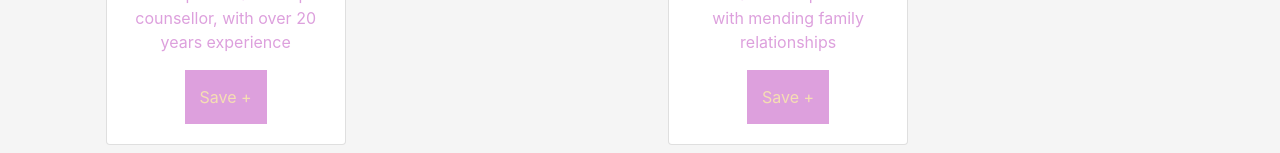
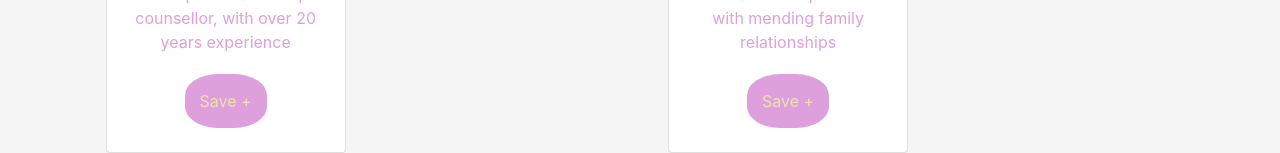
Before and after one commit to lmo99/personalproject, a React (Create React App) app: page / in a window 1280 px wide. Shown: the part 652-805 px from the top of the page. Built offline with nearby package versions, Linux system fonts and the light colour scheme.

Commit message:
tidied up and sorted button styling

```diff
--- a/src/App.css
+++ b/src/App.css
@@ -53,27 +53,15 @@ h1 {
   text-align: center;
 }
 
-button {
+div > button {
   align-self: center;
   background-color: plum;
   color:wheat;
   padding: 15px;
   border:none;
-  border-radius:50%;
+  border-radius: 40%;
   cursor:pointer;
   align-self: center;
   margin: 4px 2px;
 
 }
-
-.Button {
-  align-self: center;
-  background-color: plum;
-  color:wheat;
-  padding: 15px;
-  border:none;
-  border-radius:50%;
-  cursor:pointer;
-  align-self: center;
-  margin: 4px 2px;
-}
--- a/src/App.js
+++ b/src/App.js
@@ -8,7 +8,6 @@ import MyNav from './components/MyNav';
 import FullPracProfile from './components/FullPracProfile';
 
 import data from './models/data.json';
-import logo from './logo.svg';
 
 import './App.css';
 import 'bootstrap/dist/css/bootstrap.min.css';
@@ -18,7 +17,6 @@ const App = () => {
   const initialProfileData = data
   const [profiles, setProfiles] = useState(initialProfileData);
   const [practitionerList, setPractitionerList] = useState([]);
-  const fullprofilebtn = document.getElementById('fullprofilebtn')
   const [filters, setFilters] = useState({
     typeOfSession: "session_nopreference",
     gender: "gender_nopreference"
--- a/src/components/Practitioner.js
+++ b/src/components/Practitioner.js
@@ -3,13 +3,8 @@ import { Card } from 'react-bootstrap';
 import { Link } from 'react-router-dom';
 
 const Practitioner = (props) => {
-    function displayFullProfile(profile) {
-        console.log("Display Full Profile")
-    }
-
-    // an onClick function that takes in profiles that have been clicked including data, will then use Browser Router to display full profile page
-        return(
-            <>
+    return(
+        <>
             <div className="container">
                 <Card style={{ width: '15rem'}}>
                     <Card.Img variant="top" src="http://romanroadtrust.co.uk/wp-content/uploads/2018/01/profile-icon-png-898.png" />
@@ -27,12 +22,11 @@ const Practitioner = (props) => {
                                 <button>Full Profile</button>
                             </Link>
                         }
-
                     </Card.Body>
                 </Card>
             </div>
-            </>
-        )
-    }
+        </>
+    )
+}
 
 export default Practitioner;
--- a/src/index.js
+++ b/src/index.js
@@ -5,7 +5,6 @@ import App from './App';
 import reportWebVitals from './reportWebVitals';
 import './App.css';
 import 'bootstrap/dist/css/bootstrap.min.css';
-import * as ReactBootStrap from "react-bootstrap";
 
 ReactDOM.render(
   <React.StrictMode>
```
